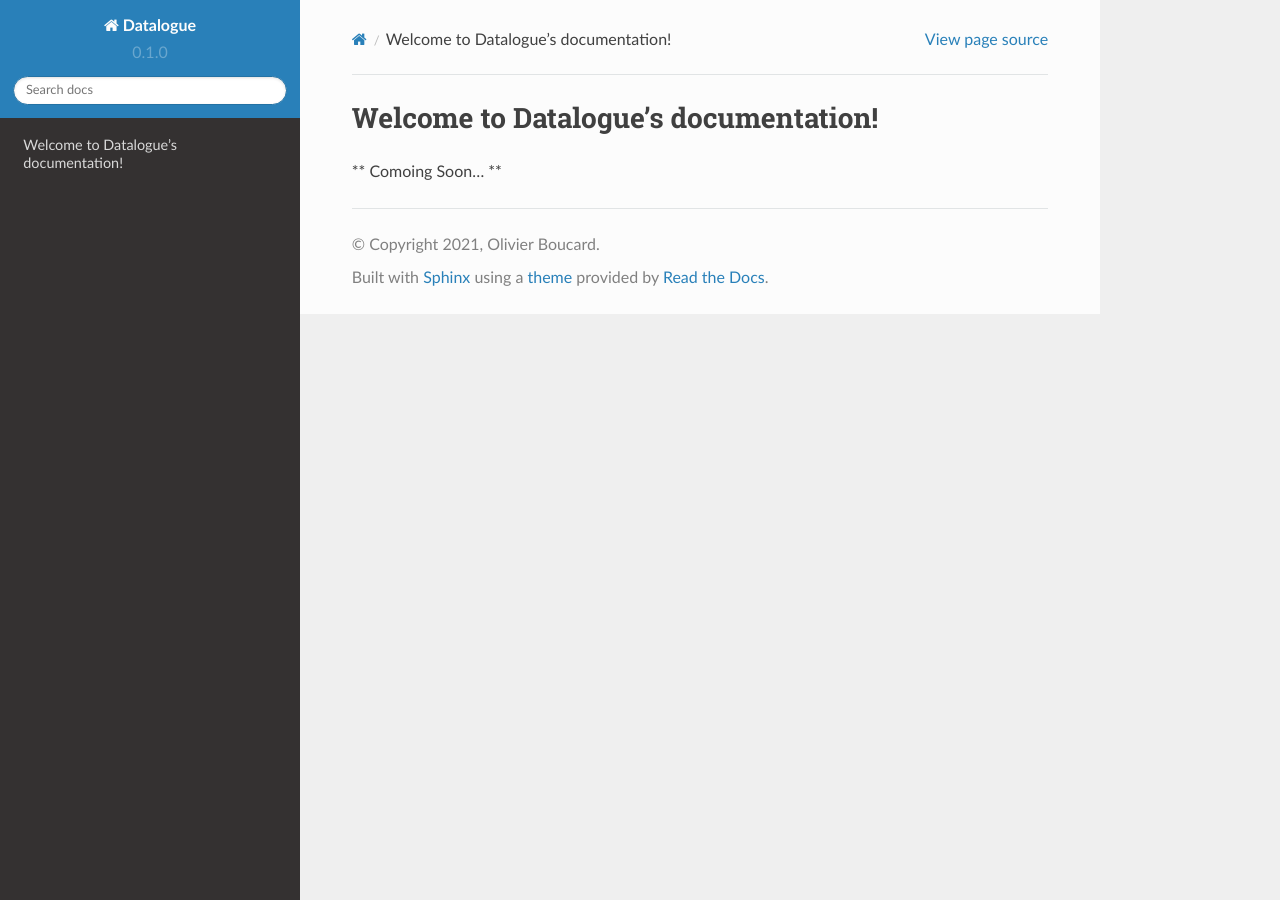
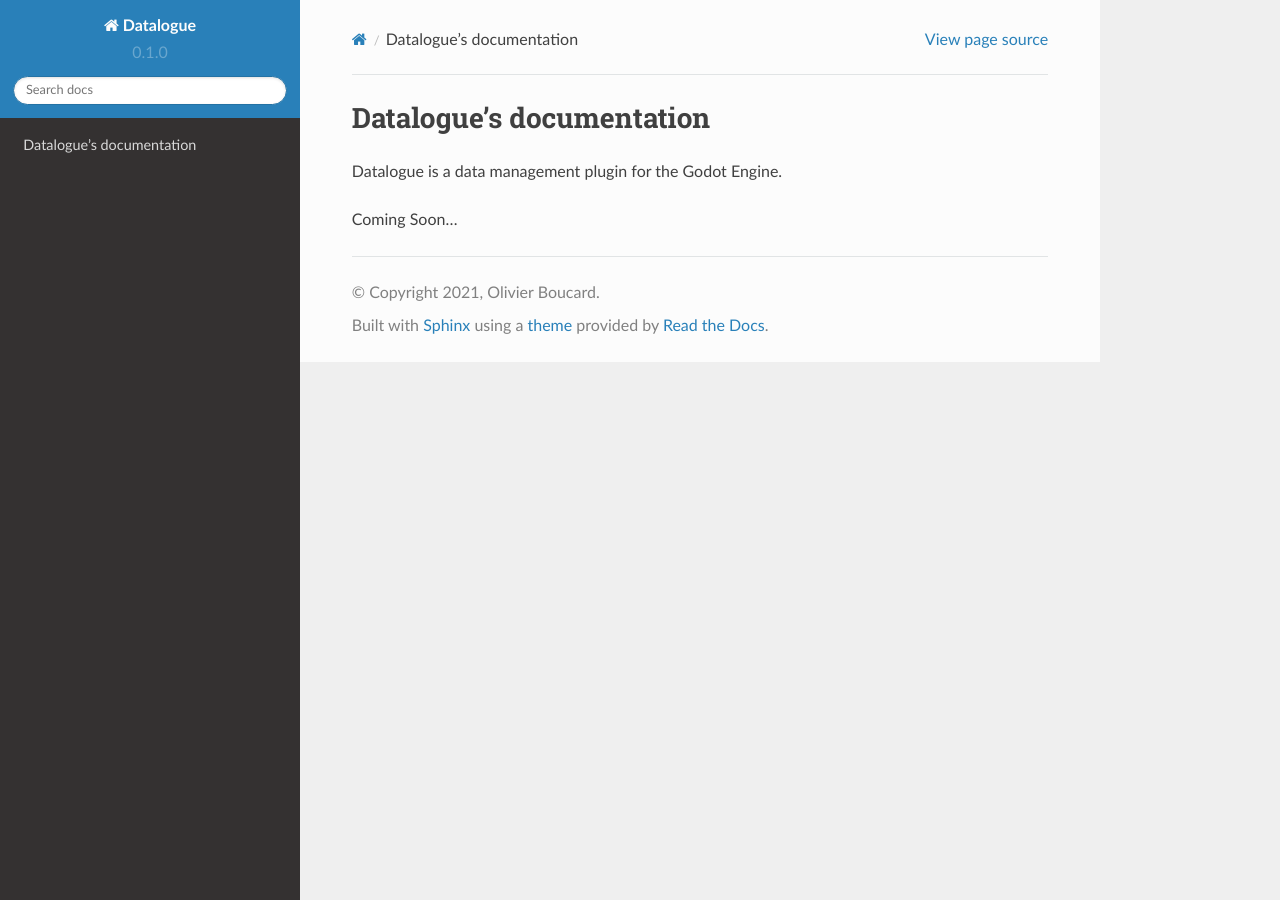
Before and after one commit to BraindeadBZH/datalogue, a Sphinx documentation site: the page built from docs/source/index.rst, in a window 1280 px wide. Built offline with Sphinx 7.4.7 and the Read the Docs theme 2.0.0, drawn with Linux system fonts in a browser that asks for light colours.

Commit message:
Changed main doc page.

```diff
--- a/docs/source/index.rst
+++ b/docs/source/index.rst
@@ -1,4 +1,6 @@
-Welcome to Datalogue's documentation!
-===================================
+Datalogue's documentation
+=========================
 
-** Comoing Soon... **
+Datalogue is a data management plugin for the Godot Engine.
+
+Coming Soon...
```
Also changed, not shown: 1 other file.
